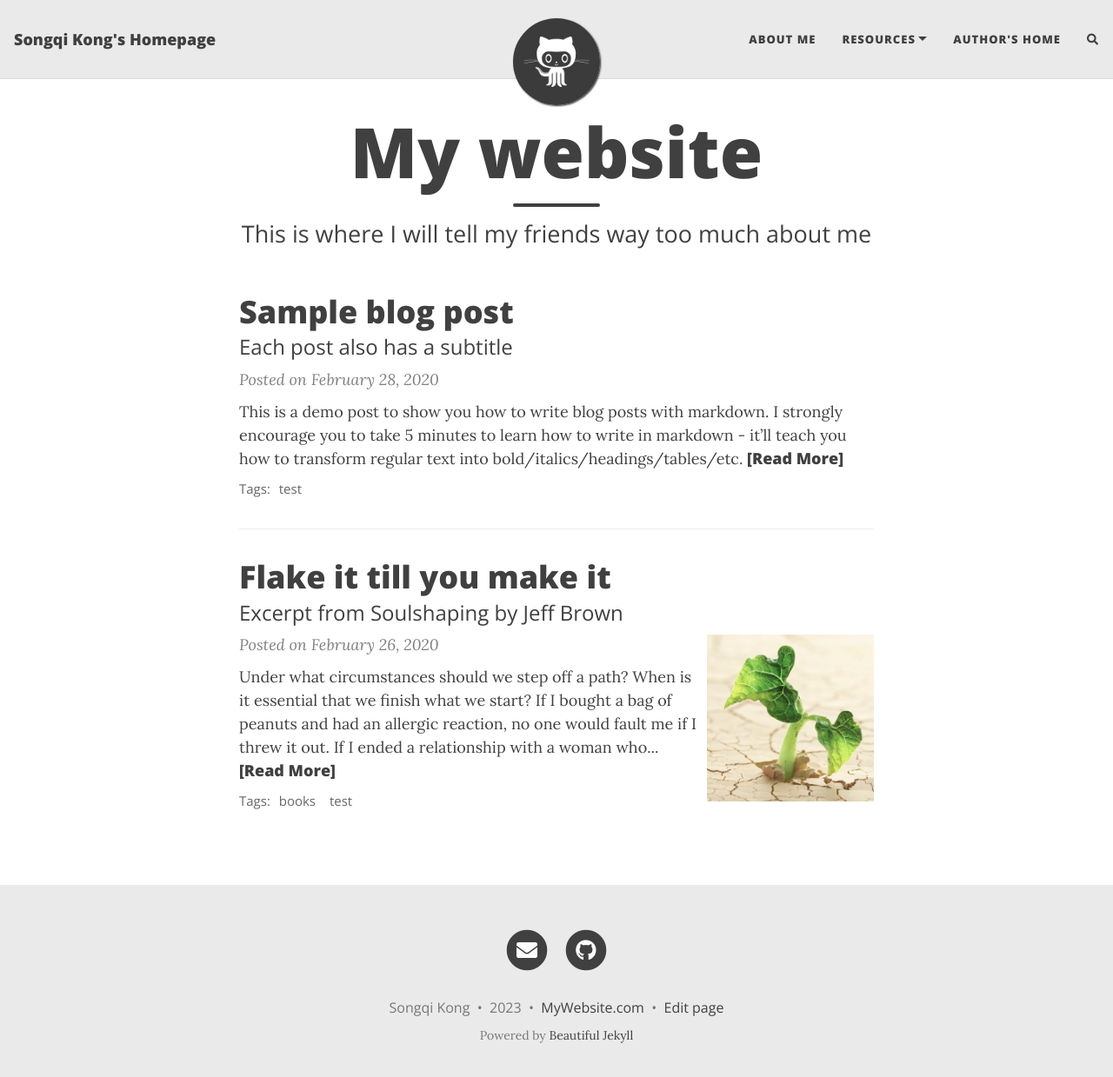
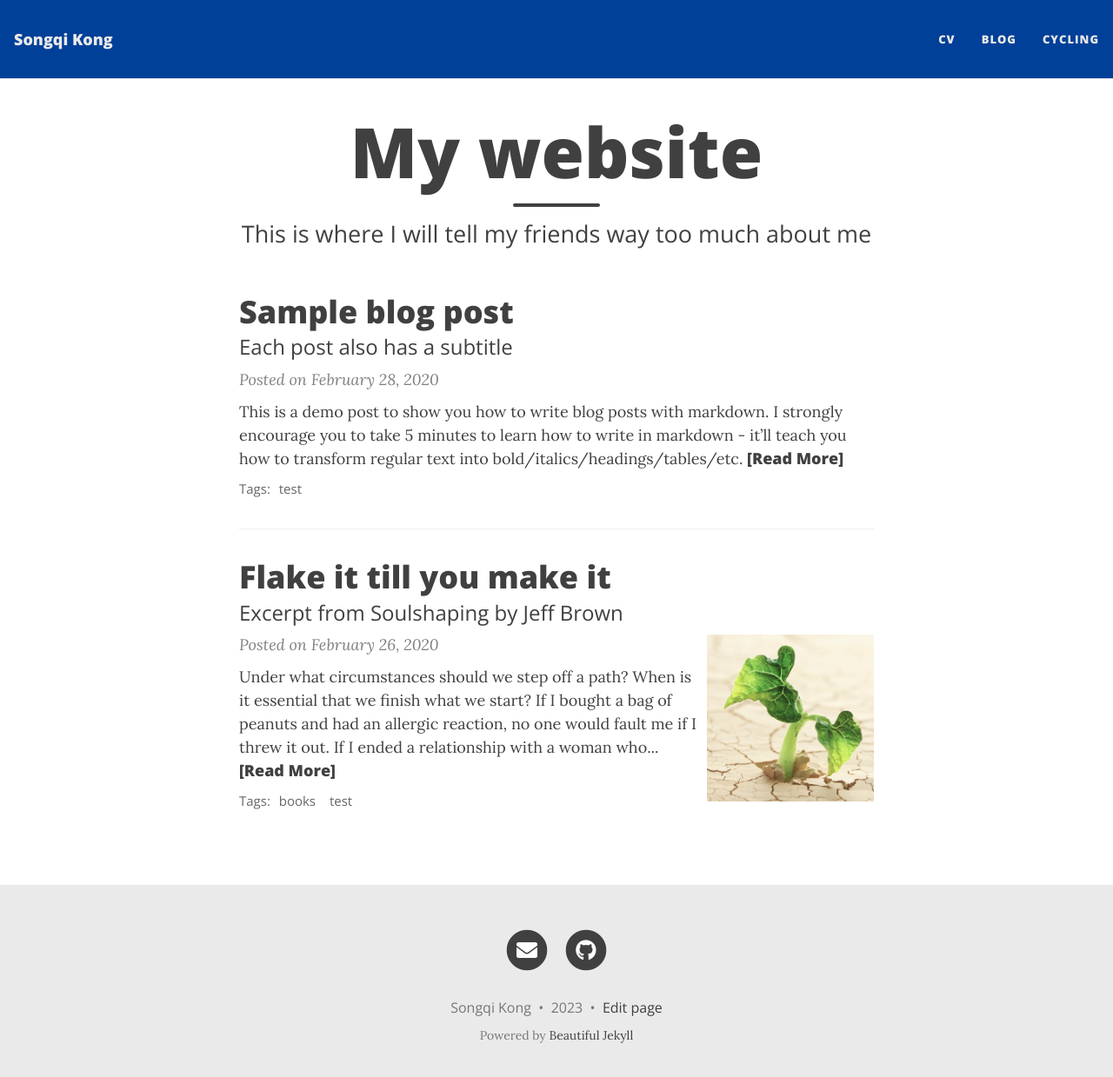
Before and after one commit to songqikong/songqikong.github.io, a Jekyll site: the page built from index.html, in a window 1280 px wide and 1252 px high. Shown: the top 1239 px of the window at 87% size. Built offline with Jekyll 4.4.1, drawn with Linux system fonts in a browser that asks for light colours; nearby versions of some CDN libraries; the list of posts is cut into pages by our own code; comment, search, counter and statistics services are not loaded.

Commit message:
Update _config.yml

```diff
--- a/_config.yml
+++ b/_config.yml
@@ -10,7 +10,7 @@
 ############################
 
 # Name of website
-title: Songqi Kong's Homepage
+title: Songqi Kong
 
 # Your name to show in the footer
 author: Songqi Kong
@@ -20,11 +20,12 @@ author: Songqi Kong
 ###############################################
 
 navbar-links:
-  About Me: "aboutme"
-  Resources:
-    - Beautiful Jekyll: "https://beautifuljekyll.com"
-    - Learn markdown: "https://www.markdowntutorial.com/"
-  Author's home: "https://deanattali.com"
+  CV: "https://deanattali.com"
+  Blog: "aboutme"
+  Cycling: "cycling"
+#   Resources:
+#     - Beautiful Jekyll: "https://beautifuljekyll.com"
+#     - Learn markdown: "https://www.markdowntutorial.com/"
 
 ################
 # --- Logo --- #
@@ -32,10 +33,10 @@ navbar-links:
 
 # Image to show in the navigation bar - works best with a square image
 # Remove this parameter if you don't want an image in the navbar
-avatar: "/assets/img/avatar-icon.png"
+# avatar: "/assets/img/avatar-icon.png"
 
 # By default, the image is cut into a circle. You can disable this behaviour by setting 'round-avatar: false'
-round-avatar: true
+# round-avatar: true
 
 # If you want to have an image logo in the top-left corner instead of having the title of the website,
 # then specify the following parameter
@@ -56,7 +57,7 @@ social-network-links:
 #   twitter: daattali
 #   patreon: DeanAttali
 #   youtube: c/daattali
-#   zhihu:
+  zhihu: "https://www.zhihu.com/people/baka5"
 #  medium: yourname
 #  reddit: yourname
 #  linkedin: daattali
@@ -95,7 +96,7 @@ share-links-active:
 
 # How to display the link to your website in the footer
 # Remove this if you don't want a link in the footer
-url-pretty: "MyWebsite.com"
+# url-pretty: "MyWebsite.com"
 
 # Excerpt word length - Truncate the excerpt of each post on the feed page to the specified number of words
 excerpt_length: 50
@@ -107,7 +108,7 @@ feed_show_excerpt: true
 feed_show_tags: true
 
 # Add a search button to the navbar
-post_search: true
+post_search: false
 
 # Add a button in the footer to edit the current page. Only works if your website is hosted on GitHub
 edit_page_button: true
@@ -118,7 +119,7 @@ edit_page_button: true
 navbar-var-length: false
 
 # The keywords to associate with your website, for SEO purposes
-#keywords: "ouc,kongsongqi,songqikong,孔松琦"
+keywords: "ouc,kongsongqi,songqikong,孔松琦"
 
 ######################################
 # --- Colours / background image --- #
@@ -126,9 +127,9 @@ navbar-var-length: false
 
 # Personalize the colours in your website. Colour values can be any valid CSS colour
 
-navbar-col: "#EAEAEA"
-navbar-text-col: "#404040"
-navbar-border-col: "#DDDDDD"
+navbar-col: "#004098"
+navbar-text-col: "#EAEAEA"
+navbar-border-col: "#EAEAEA"
 page-col: "#FFFFFF"
 text-col: "#404040"
 link-col: "#008AFF"
```
